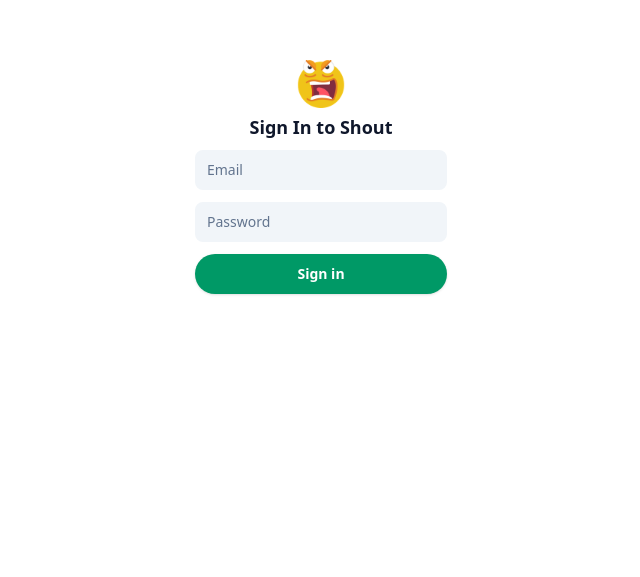
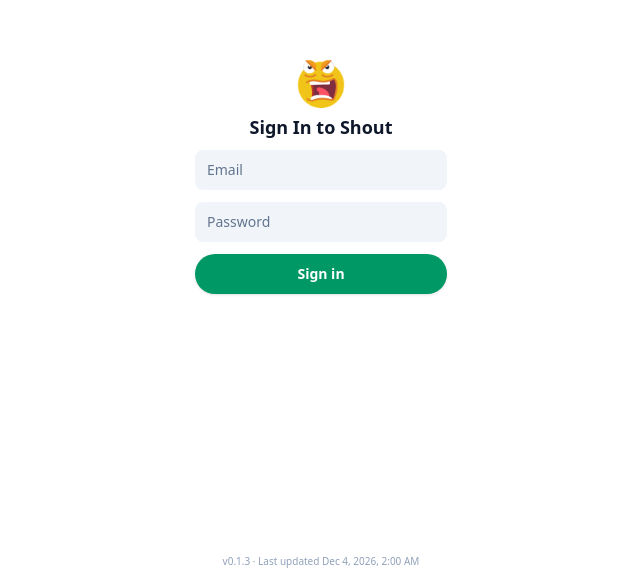
Before and after one commit to itsolutionsurveworks/shout, a Vue app: page / in a window 1280 px wide. Shown: the part 223-800 px from the top of the page, without its empty margins (319-959 px from the left). Built offline with nearby package versions, Linux system fonts and the light colour scheme; no server answers.

Commit message:
Release v0.1.3

```diff
--- a/package.json
+++ b/package.json
@@ -1,7 +1,7 @@
 {
   "name": "office-shout",
   "private": true,
-  "version": "0.1.2",
+  "version": "0.1.3",
   "type": "module",
   "scripts": {
     "dev": "vite",
--- a/src-tauri/tauri.conf.json
+++ b/src-tauri/tauri.conf.json
@@ -1,7 +1,7 @@
 {
   "$schema": "https://schema.tauri.app/config/2",
   "productName": "Office Shout",
-  "version": "0.1.2",
+  "version": "0.1.3",
   "identifier": "com.office.shout",
   "build": {
     "beforeDevCommand": "npm run dev",
--- /dev/null
+++ b/src/components/BuildFooter.vue
@@ -0,0 +1,9 @@
+<script setup lang="ts">
+// Version and build time are injected by Vite at build time (see vite.config.ts).
+const version = __APP_VERSION__;
+const built = new Date(__BUILD_TIME__).toLocaleString([], { dateStyle: "medium", timeStyle: "short" });
+</script>
+
+<template>
+  <p class="whitespace-nowrap text-[10px] text-slate-400">v{{ version }} · Last updated {{ built }}</p>
+</template>
--- a/src/views/AdminView.vue
+++ b/src/views/AdminView.vue
@@ -6,6 +6,7 @@ import { onlineIds } from "../lib/presence";
 import { chatTime } from "../lib/thread";
 import UserAvatar from "../components/UserAvatar.vue";
 import ScrollHint from "../components/ScrollHint.vue";
+import BuildFooter from "../components/BuildFooter.vue";
 
 const users = ref<Profile[]>([]);
 const groups = ref<{ id: string; name: string; members: string[] }[]>([]);
@@ -367,6 +368,9 @@ onUnmounted(() => {
           </ScrollHint>
         </template>
       </div>
+      <footer class="flex justify-end border-t border-slate-200 bg-white px-5 py-1.5">
+        <BuildFooter />
+      </footer>
     </section>
   </div>
 </template>
--- a/src/views/LoginView.vue
+++ b/src/views/LoginView.vue
@@ -2,6 +2,7 @@
 import { ref } from "vue";
 import appIcon from "../../src-tauri/icons/128x128.png";
 import { supabase } from "../lib/supabase";
+import BuildFooter from "../components/BuildFooter.vue";
 
 const email = ref("");
 const password = ref("");
@@ -21,7 +22,7 @@ async function login() {
 </script>
 
 <template>
-  <div class="flex min-h-0 flex-1 items-center justify-center bg-white">
+  <div class="relative flex min-h-0 flex-1 items-center justify-center bg-white">
     <form class="w-[300px] space-y-3 p-6" @submit.prevent="login">
       <div class="flex flex-col items-center text-center">
         <img :src="appIcon" alt="Office Shout" class="mb-2 h-12 w-12" />
@@ -37,5 +38,6 @@ async function login() {
         {{ busy ? "Signing in…" : "Sign in" }}
       </button>
     </form>
+    <BuildFooter class="absolute inset-x-0 bottom-2 text-center" />
   </div>
 </template>
--- a/src/views/ReceiverView.vue
+++ b/src/views/ReceiverView.vue
@@ -4,6 +4,7 @@ import { CheckCheck, Clock } from "lucide-vue-next";
 import { supabase, type Notification, type Profile } from "../lib/supabase";
 import { onlineIds } from "../lib/presence";
 import { dayLabel } from "../lib/thread";
+import BuildFooter from "../components/BuildFooter.vue";
 
 // Receiver's home: the same chat look as the sender, but showing only incoming shouts.
 // Shouts still pop up in their own alert window; this is the history behind it.
@@ -100,11 +101,12 @@ onUnmounted(() => {
       </template>
     </div>
 
-    <div class="bg-slate-100 px-4 py-2.5 text-xs text-slate-500">
+    <div class="flex items-center justify-between gap-3 bg-slate-100 px-4 py-2.5 text-xs text-slate-500">
       <span class="inline-flex items-center gap-1.5">
         <span class="h-2 w-2 rounded-full bg-emerald-500" />
         New shouts pop up on your screen automatically.
       </span>
+      <BuildFooter />
     </div>
 
     <!-- Floating online counter -->
--- a/src/vite-env.d.ts
+++ b/src/vite-env.d.ts
@@ -1,4 +1,6 @@
 /// <reference types="vite/client" />
+declare const __APP_VERSION__: string;
+declare const __BUILD_TIME__: string;
 declare module "*.vue" {
   import type { DefineComponent } from "vue";
   const component: DefineComponent<{}, {}, any>;
--- a/vite.config.ts
+++ b/vite.config.ts
@@ -1,9 +1,17 @@
 import { defineConfig } from "vite";
 import vue from "@vitejs/plugin-vue";
 import tailwindcss from "@tailwindcss/vite";
+import { readFileSync } from "node:fs";
+
+const pkg = JSON.parse(readFileSync(new URL("./package.json", import.meta.url), "utf8"));
 
 export default defineConfig({
   plugins: [vue(), tailwindcss()],
+  // Shown in the view footers: app version, and when this build was made.
+  define: {
+    __APP_VERSION__: JSON.stringify(pkg.version),
+    __BUILD_TIME__: JSON.stringify(new Date().toISOString()),
+  },
   clearScreen: false,
   server: {
     port: 1420,
```
Also changed, not shown: 1 other file (tests, documents, lock files or other folders).
